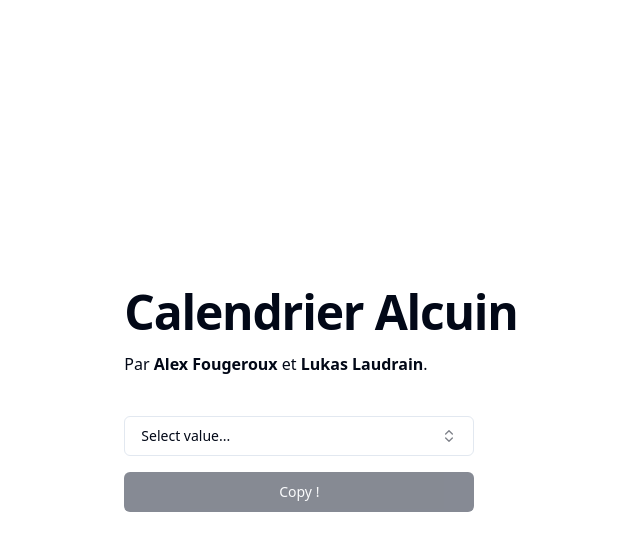
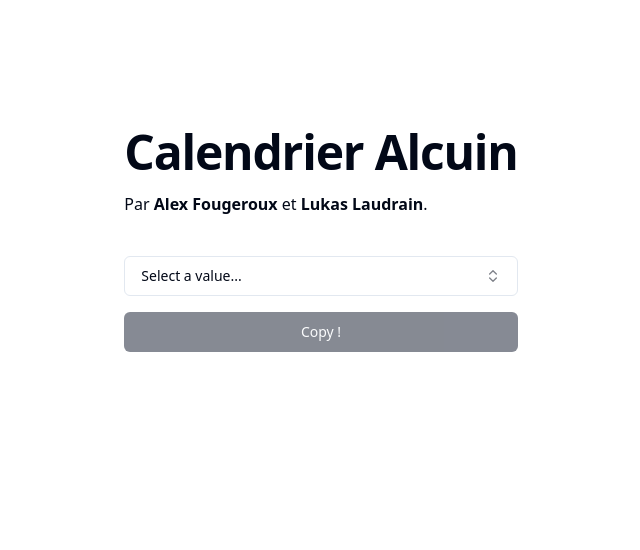
Before and after one commit to ctrl-plus-w/alcuin-open-calendar-webapp, a Next.js app: page / in a window 1280 px wide. Shown: the top 550 px of the page, without its empty margins (319-959 px from the left). Built offline with nearby package versions, Linux system fonts and the light colour scheme.

Commit message:
:truck: Minor changes

```diff
--- a/src/components/ComboBox.tsx
+++ b/src/components/ComboBox.tsx
@@ -18,6 +18,8 @@ import {
 
 
 interface IProps {
+  placeholder?: string;
+
   currentValue: string;
   setCurrentValue: React.Dispatch<React.SetStateAction<string>>;
 
@@ -27,7 +29,7 @@ interface IProps {
   }[];
 }
 
-export default function Combobox({ currentValue, setCurrentValue, values}: IProps) {
+export default function Combobox({ placeholder, currentValue, setCurrentValue, values}: IProps) {
   const [open, setOpen] = React.useState(false)
 
   return (
@@ -37,18 +39,18 @@ export default function Combobox({ currentValue, setCurrentValue, values}: IProp
           variant="outline"
           role="combobox"
           aria-expanded={open}
-          className="w-[350px] justify-between"
+          className="w-full justify-between"
         >
           {currentValue
             ? values.find(({ value }) => value === currentValue)?.label
-            : "Select value..."}
+            : placeholder ?? 'Select a value...' }
           <ChevronsUpDown className="ml-2 h-4 w-4 shrink-0 opacity-50" />
         </Button>
       </PopoverTrigger>
-      <PopoverContent className="w-[350px] p-0">
+      <PopoverContent className="w-full p-0">
         <Command>
           <CommandInput placeholder="Search framework..." />
-          <CommandEmpty>No framework found.</CommandEmpty>
+          <CommandEmpty>Aucune promotion trouvée.</CommandEmpty>
           <CommandGroup>
             {values.map((value) => (
               <CommandItem
--- a/src/pages/index.tsx
+++ b/src/pages/index.tsx
@@ -42,7 +42,7 @@ export default function Home() {
   }
 
   return (
-    <main className='h-screen flex items-center justify-center'>
+    <main className='h-[100svh] flex justify-center pt-32'>
       <Head>
         <title>Alcuin Scrapper</title>
       </Head>
@@ -52,7 +52,7 @@ export default function Home() {
         <p className="mb-6">Par <strong>Alex Fougeroux</strong> et <strong>Lukas Laudrain</strong>.</p>
 
         <Combobox values={dropdownValues} {...{currentValue, setCurrentValue}} />
-        <Button className="w-[350px]" disabled={currentValue === ''} onClick={onClick}>Copy !</Button>
+        <Button className="w-full" disabled={currentValue === ''} onClick={onClick}>Copy !</Button>
       </div>
     </main>
   )
```
